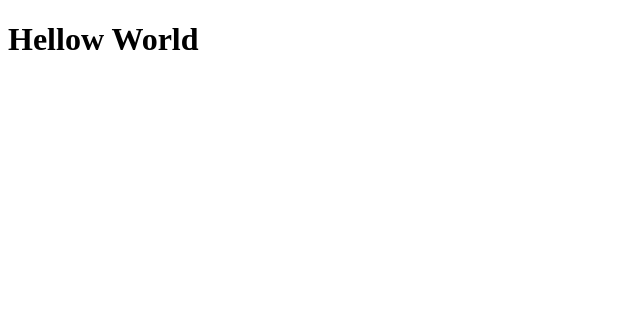
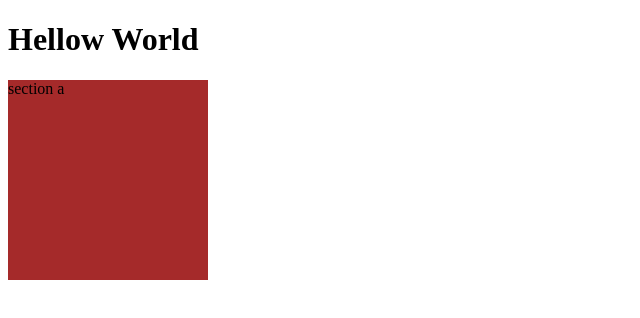
Before and after one commit to Arfaa789/demo, a plain HTML site: page index.html in a window 1280 px wide. Shown: the whole page, without its empty margins (0-640 px from the left). Drawn offline with Linux system fonts and the light colour scheme.

Commit message:
first commit

```diff
--- a/index.html
+++ b/index.html
@@ -4,8 +4,16 @@
     <meta charset="UTF-8">
     <meta name="viewport" content="width=device-width, initial-scale=1.0">
     <title>Document</title>
+    <style>
+        .container{
+            background-color: brown;
+            height: 200px;
+            width: 200px;
+        }
+    </style>
 </head>
 <body>
    <h1>Hellow World</h1>
+   <p class="container">section a</p>
 </body>
 </html>
```
